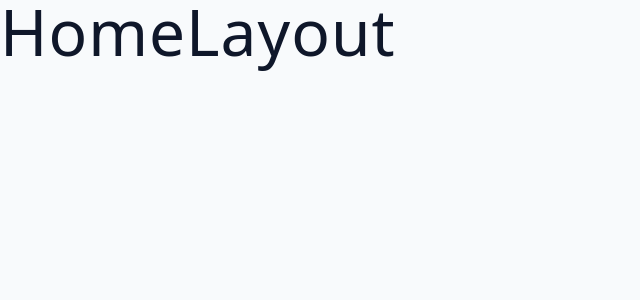
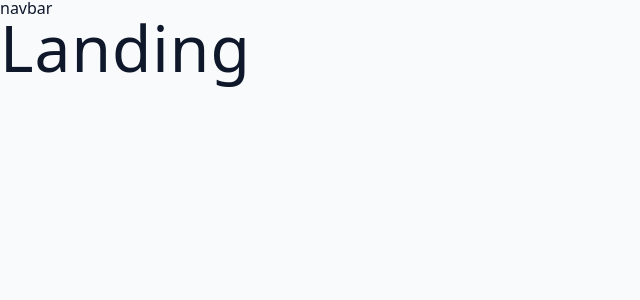
Before and after one commit to marinela-togoe/devyApp, a React (Vite) app in the folder client/: page / in a window 1280 px wide. Shown: the top 300 px of the page, without its empty margins (0-640 px from the left). Built offline with nearby package versions, Linux system fonts and the light colour scheme.

Commit message:
add nested routes inside App.jsx

```diff
--- a/client/src/App.jsx
+++ b/client/src/App.jsx
@@ -20,6 +20,10 @@
     element: <HomeLayout />,
     children: [
       {
+        index: true,
+        element: <Landing />,
+      },
+      {
         path: "register",
         element: <Register />,
       },
--- a/client/src/pages/HomeLayout.jsx
+++ b/client/src/pages/HomeLayout.jsx
@@ -1,7 +1,13 @@
 import React from 'react';
+import { Outlet } from 'react-router-dom';
 
 const HomeLayout = () => {
-  return <h1>HomeLayout</h1>;
+  return (
+    <div>
+      <nav>navbar</nav>
+      <Outlet />
+    </div>
+  );
 }
 
 export default HomeLayout;
```
